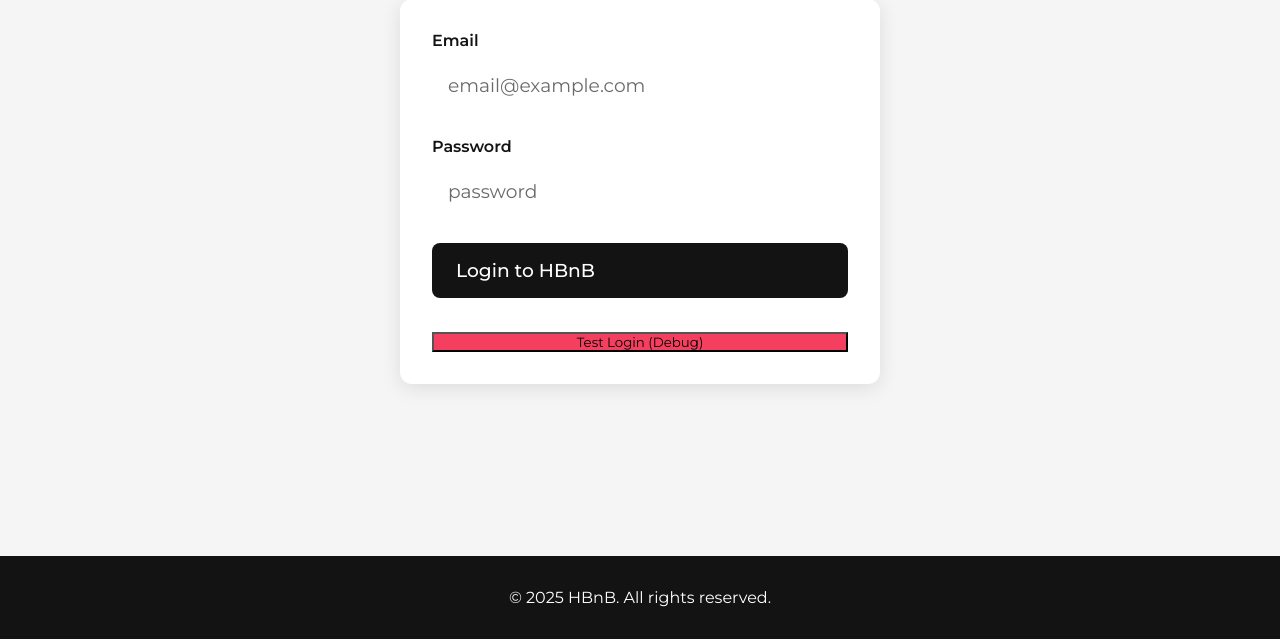
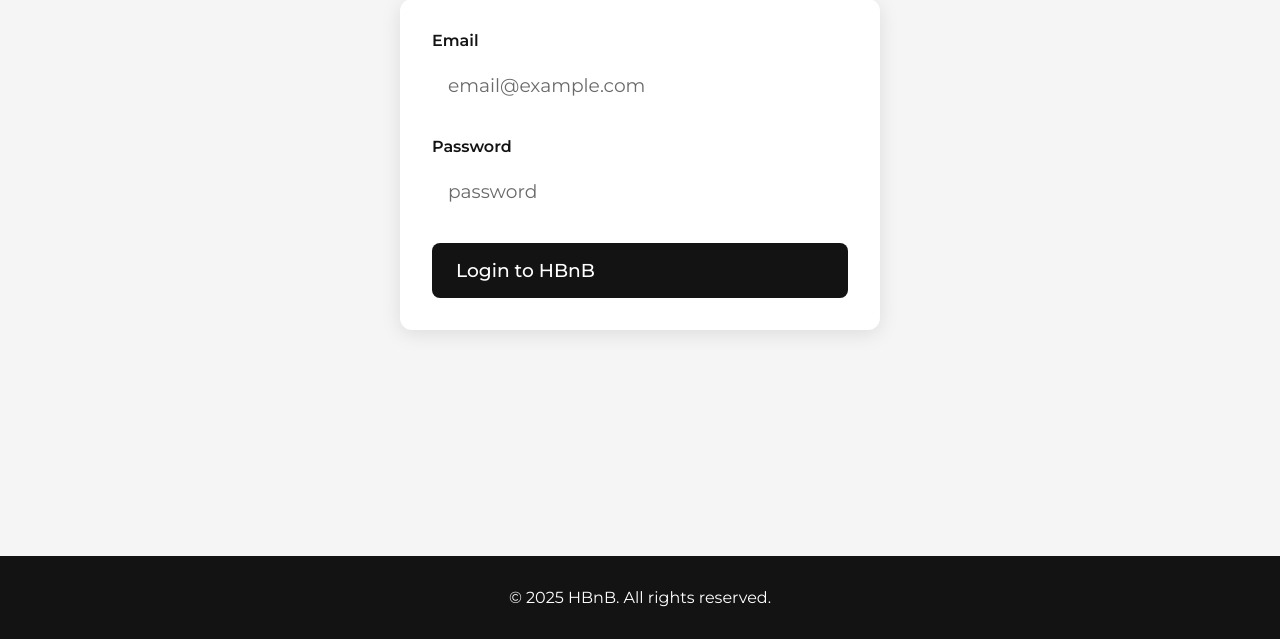
Before and after one commit to Saad5840/holbertonschool-hbnb, a Flask app: page /login in a window 1280 px wide. Shown: the part 161-800 px from the top of the page. Run offline with Flask 3, Linux system fonts and the light colour scheme; some libraries are stand-ins or nearby versions.

Commit message:
remove debug login

```diff
--- a/part4/app/static/scripts.js
+++ b/part4/app/static/scripts.js
@@ -40,7 +40,6 @@
  */
 async function handleLogin(event) {
     console.log('Login form submitted!');
-    alert('Form submitted!'); // Temporary debug alert
     event.preventDefault();
 
     const form = event.target;
@@ -283,23 +282,7 @@
     });
 }
 
-// Test function for debugging
-function testLogin() {
-    console.log('Test login function called!');
-    const email = document.getElementById('email').value || 'john@example.com';
-    const password = document.getElementById('password').value || 'password123';
-
-    console.log('Testing with:', email, password);
-
-    // Simulate form submission
-    const form = document.getElementById('login-form');
-    if (form) {
-        const event = new Event('submit', { bubbles: true, cancelable: true });
-        form.dispatchEvent(event);
-    } else {
-        console.error('Form not found!');
-    }
-}
+//
 
 /**
  * Load and display places data
--- a/part4/app/templates/login.html
+++ b/part4/app/templates/login.html
@@ -37,10 +37,6 @@
                     <i class="ph-bold ph-identification-badge"></i>
                     <span>Login to HBnB</span>
                 </button>
-                <button type="button" onclick="testLogin()" style="margin-top: 10px; background-color: #f43f5e;">
-                    <i class="ph-bold ph-bug"></i>
-                    <span>Test Login (Debug)</span>
-                </button>
             </form>
         </section>
     </main>
--- a/part4/app/templates/test.html
+++ b/part4/app/templates/test.html
@@ -9,7 +9,7 @@
 <body>
     <h1>Test Page</h1>
     <p>Check the browser console for JavaScript messages.</p>
-    <button onclick="testLogin()">Test Login Function</button>
+
     <button onclick="showMessage('Test message', 'success')">Test Message</button>
 </body>
 </html>
```
